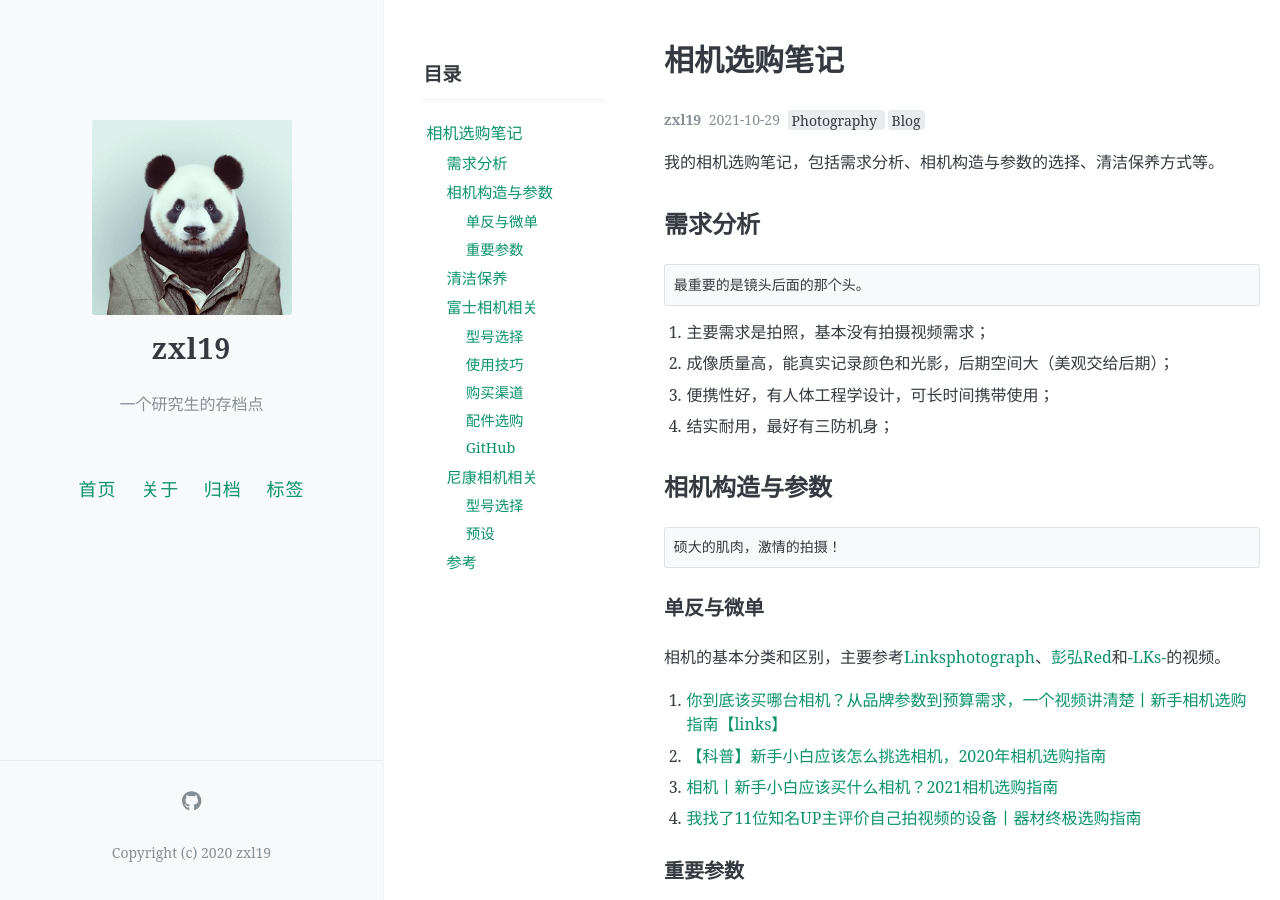
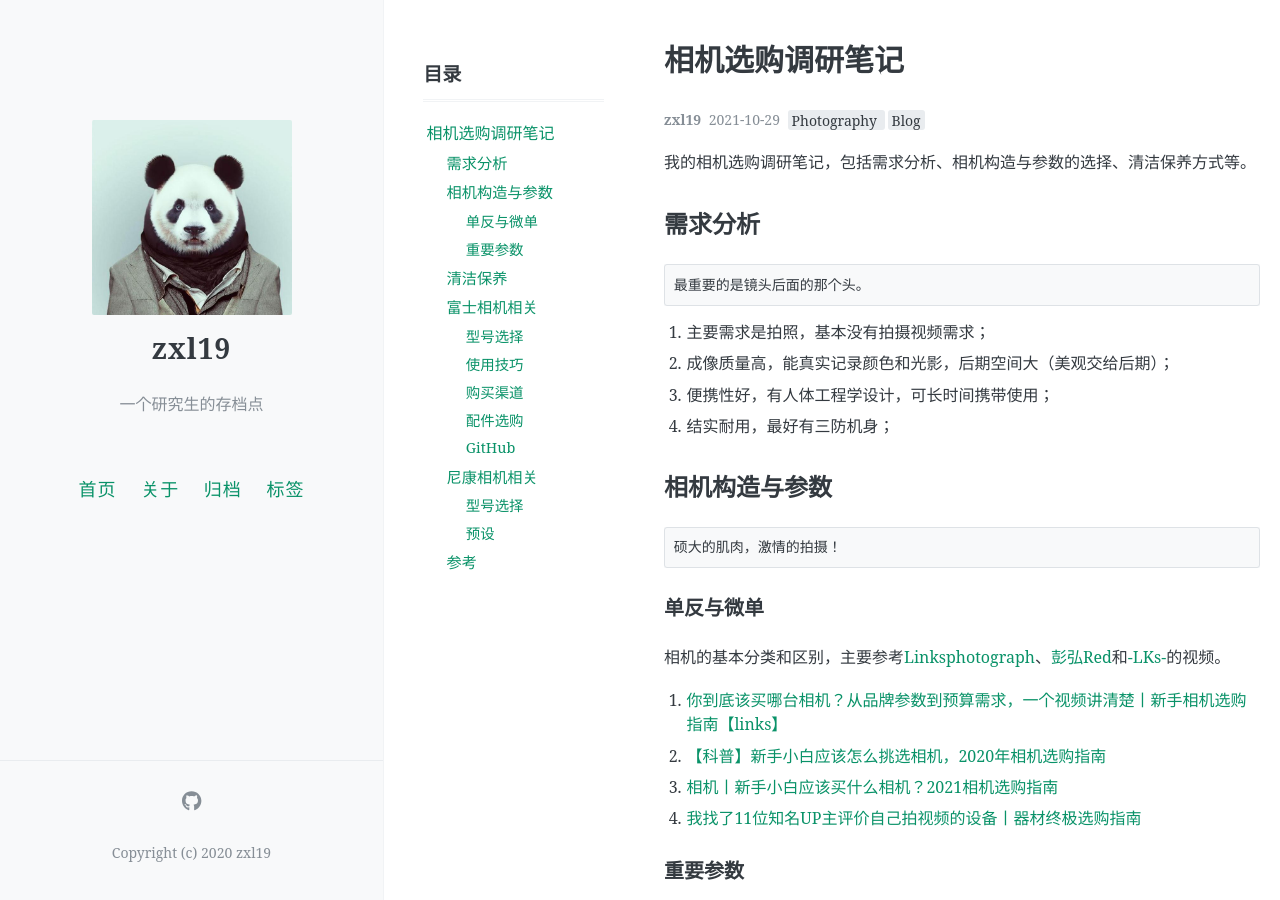
Before and after one commit to zxl19/zxl19.github.io, a Jekyll site: the page built from _posts/2021-10-29-camera-note.md, in a window 1280 px wide and 900 px high. Built offline with Jekyll 4.4.1, drawn with Linux system fonts in a browser that asks for light colours; comment, search, counter and statistics services are not loaded.

Commit message:
Update Posts

```diff
--- a/_posts/2021-10-29-camera-note.md
+++ b/_posts/2021-10-29-camera-note.md
@@ -1,6 +1,6 @@
 ---
 layout: post
-title: 相机选购笔记
+title: 相机选购调研笔记
 date: 2021-10-29
 author: zxl19
 tags: [Photography, Blog]
@@ -9,7 +9,7 @@ toc: true
 pinned: false
 ---
 
-我的相机选购笔记，包括需求分析、相机构造与参数的选择、清洁保养方式等。
+我的相机选购调研笔记，包括需求分析、相机构造与参数的选择、清洁保养方式等。
 
 <!-- more -->
 
```
Also changed, not shown: _posts/.2021-09-24-wish-list.md (+1 -1 lines), _posts/2021-06-14-academic-guide.md (+4 -0 lines).
